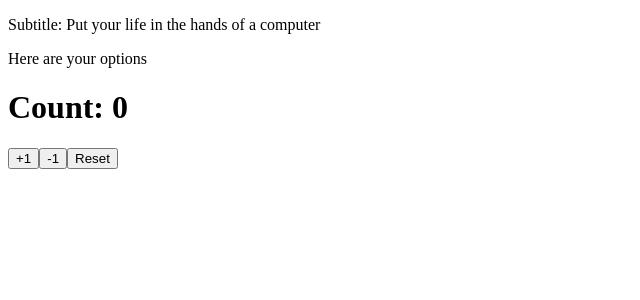
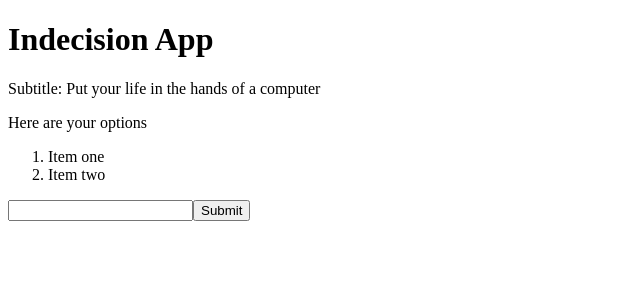
Before and after one commit to AlexLewis10/indeicision, a React (Create React App) app: page / in a window 1280 px wide. Shown: the top 300 px of the page, without its empty margins (0-640 px from the left). Built offline with nearby package versions, Linux system fonts and the light colour scheme.

Commit message:
Add form submit

```diff
--- a/src/App.js
+++ b/src/App.js
@@ -1,35 +1,14 @@
 import React from 'react';
 import Home from './components/home'
 
-let count = 0
-const addOne = () => {
-  // count += 1
-  console.log('+ 1')
-}
 
-const minusOne = () => {
-  console.log('-1')
-}
 
-const reset = () => {
-  console.log('reset')
-}
-
-const template = (
-  <div>
-    <h1>Count: {count}</h1>
-    <button onClick={addOne}>+1</button>
-    <button onClick={minusOne}>-1</button>
-    <button onClick={reset}>Reset</button>
-  </div>
-)
 
 
 function App() {
   return (
     <div>
       <Home />
-      {template}
     </div>
   );
 }
--- a/src/components/home.js
+++ b/src/components/home.js
@@ -1,6 +1,7 @@
 import React, { Component } from 'react'
 
 export class Home extends Component {
+
   render() {
 
     const app = {
@@ -13,10 +14,24 @@ export class Home extends Component {
       return app.options.length > 0 ? 'Here are your options' : 'No options'
     };
 
+    const onFormSubmit = (e) => {
+      e.preventDefault()
+    }
+
     return (
+
       <div>
+        <h1>{app.title}</h1>
         {(app.subtitle && <p>Subtitle: {app.subtitle}</p>)}
         <p>{renderOptions()}</p>
+        <ol>
+          <li>Item one</li>
+          <li>Item two</li>
+        </ol>
+        <form onSubmit={onFormSubmit}>
+          <input type="text" name="option"/>
+          <button>Submit</button>
+        </form>
       </div>
     )
   }
```
